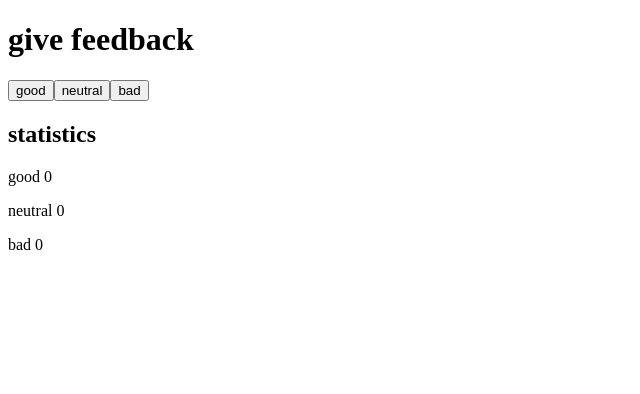
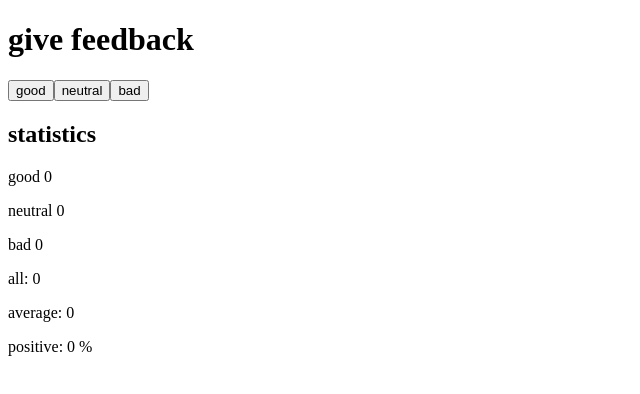
Before and after one commit to johannesvihavainen/fullstack-open-submissions-2, a React (Vite) app in the folder part1/unicafe/: page / in a window 1280 px wide. Shown: the top 394 px of the page, without its empty margins (0-640 px from the left). Built offline with nearby package versions, Linux system fonts and the light colour scheme.

Commit message:
unicafe 1.7

```diff
--- a/part1/unicafe/src/App.jsx
+++ b/part1/unicafe/src/App.jsx
@@ -17,12 +17,18 @@ const Feedback = ({ handleGood, handleNeutral, handleBad }) => {
   </div>
 }
 
-const Statistics = ({good, neutral, bad}) => {
+const Statistics = ({ good, neutral, bad}) => {
+  const all = good + neutral + bad
+  const average = all > 0 ? (good - bad) / all : 0
+  const positive = all > 0 ? (good / all) * 100 : 0
   return <div>
     <h2>statistics</h2>
     <p>good {good}</p>
     <p>neutral {neutral}</p>
     <p>bad {bad}</p>
+    <p>all: {all > 0 ? all : 0}</p>
+    <p>average: {average > 0 ? average : 0}</p>
+    <p>positive: {positive > 0 ? positive : 0} %</p>
   </div>
 }
 
@@ -33,17 +39,22 @@ const App = () => {
   const [good, setGood] = useState(0)
   const [neutral, setNeutral] = useState(0)
   const [bad, setBad] = useState(0)
+  const [all, setAll] = useState(0)
+  const [average, setAverage] = useState(0)
+  const [positive, setPositive] = useState(0)
 
   const handleGood = () => {
     setGood(good + 1)
+    setAll(all + 1)
   }
   const handleNeutral = () => {
     setNeutral(neutral + 1)
+    setAll(all + 1)
   }
   const handleBad = () => {
     setBad(bad + 1)
+    setAll(all + 1)
   }
-
 
   return (
     <div>
```
